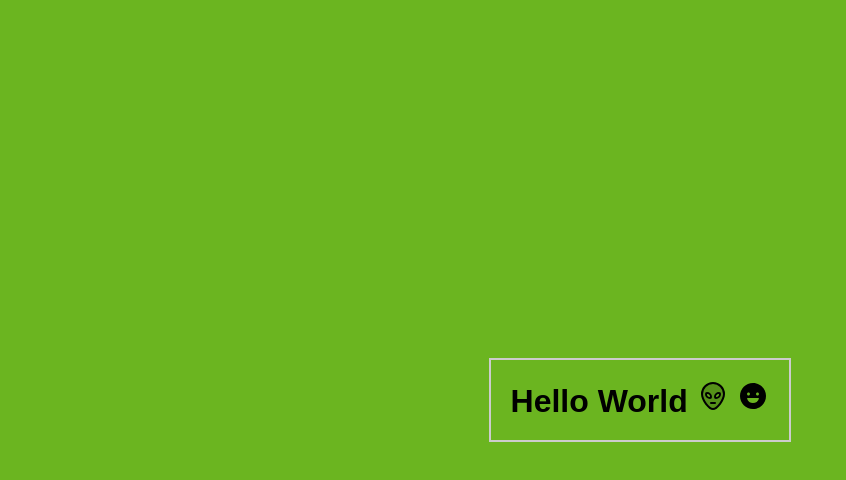
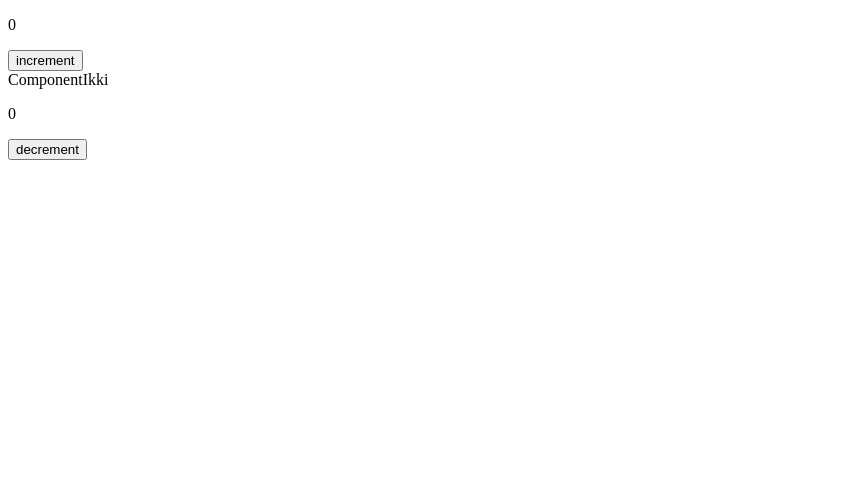
Before and after one commit to kumanboy/react-dars-3, a React (Vite) app: page / in a window 1280 px wide. Shown: the top 480 px of the page, without its empty margins (0-846 px from the left). Built offline with nearby package versions, Linux system fonts and the light colour scheme.

Commit message:
componentOne componentBir end

```diff
--- a/src/App.jsx
+++ b/src/App.jsx
@@ -1,14 +1,14 @@
-import "./index.css"
-import { PiAlienDuotone } from "react-icons/pi";
-import {IoIosHappy} from "react-icons/io";
+import ComponentBir from "./components/ComponentBir.jsx";
+import ComponentIkki from "./components/ComponentIkki.jsx";
+import {useState} from "react";
+
 export const App = () => {
-
-
-
+    const [number, setNumber] = useState(0);
+    const [decrement, setDecrement] = useState(0);
     return (
-        <>
-            <h1>Hello World <PiAlienDuotone /> <IoIosHappy /></h1>
-        </>
-
+        <section>
+            <ComponentBir number={number} setNumber={()=>setNumber(number+1)} className={"title"}/>
+            <ComponentIkki number={decrement} setNumber={()=>setDecrement((decrement-1))} className={"title"}/>
+        </section>
     )
 }
--- /dev/null
+++ b/src/components/ComponentBir.jsx
@@ -0,0 +1,14 @@
+import React from 'react'
+import ComponentIkki from "./ComponentIkki.jsx";
+
+const ComponentBir = ({number,setNumber}) => {
+
+
+    return (
+        <>
+            <p>{number}</p>
+            <button onClick={setNumber}>increment</button>
+        </>
+    )
+}
+export default ComponentBir
--- /dev/null
+++ b/src/components/ComponentIkki.jsx
@@ -0,0 +1,14 @@
+import React from 'react'
+
+const ComponentIkki = ({number,setNumber}) => {
+    const increment= () => setNumber()
+
+    return (
+        <div>
+            ComponentIkki
+            <p>{number}</p>
+            <button onClick={increment}>decrement</button>
+        </div>
+    )
+}
+export default ComponentIkki
```
Also changed, not shown: src/components/ExampleOne.js (added).
